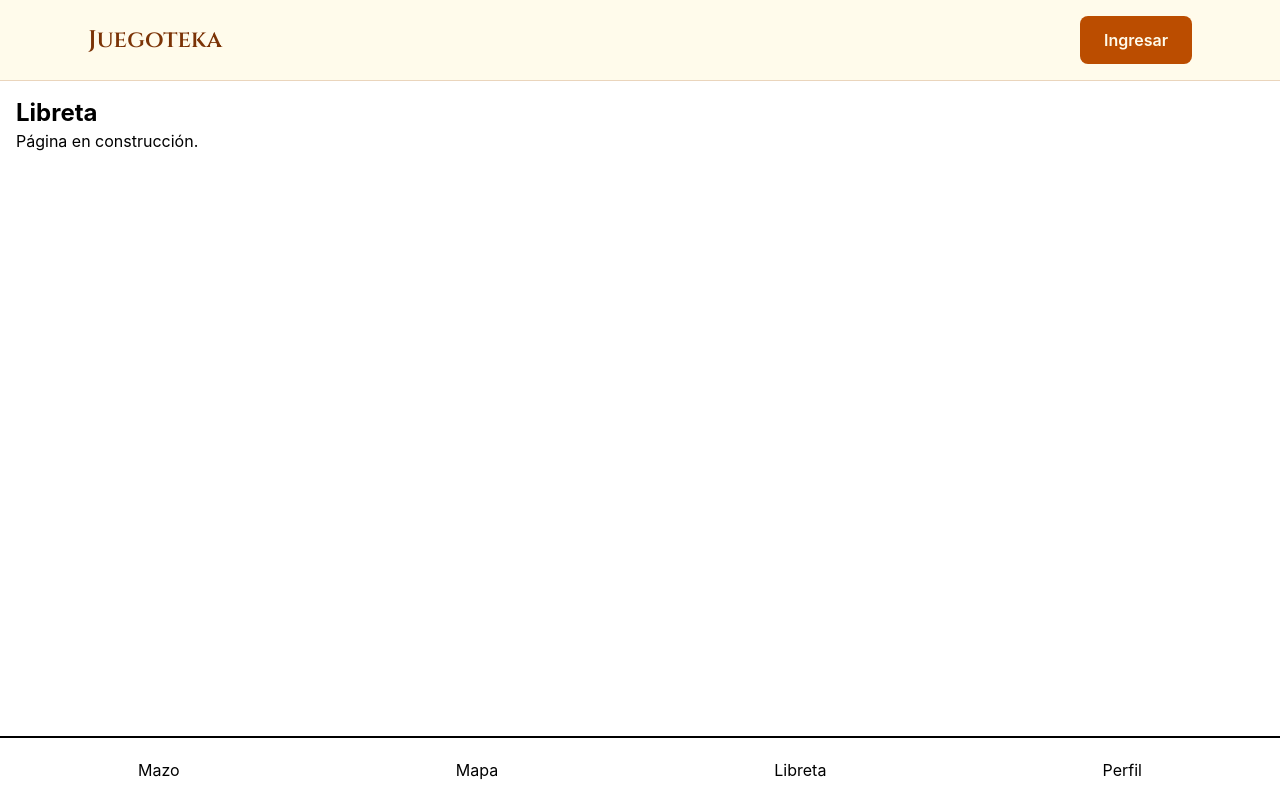
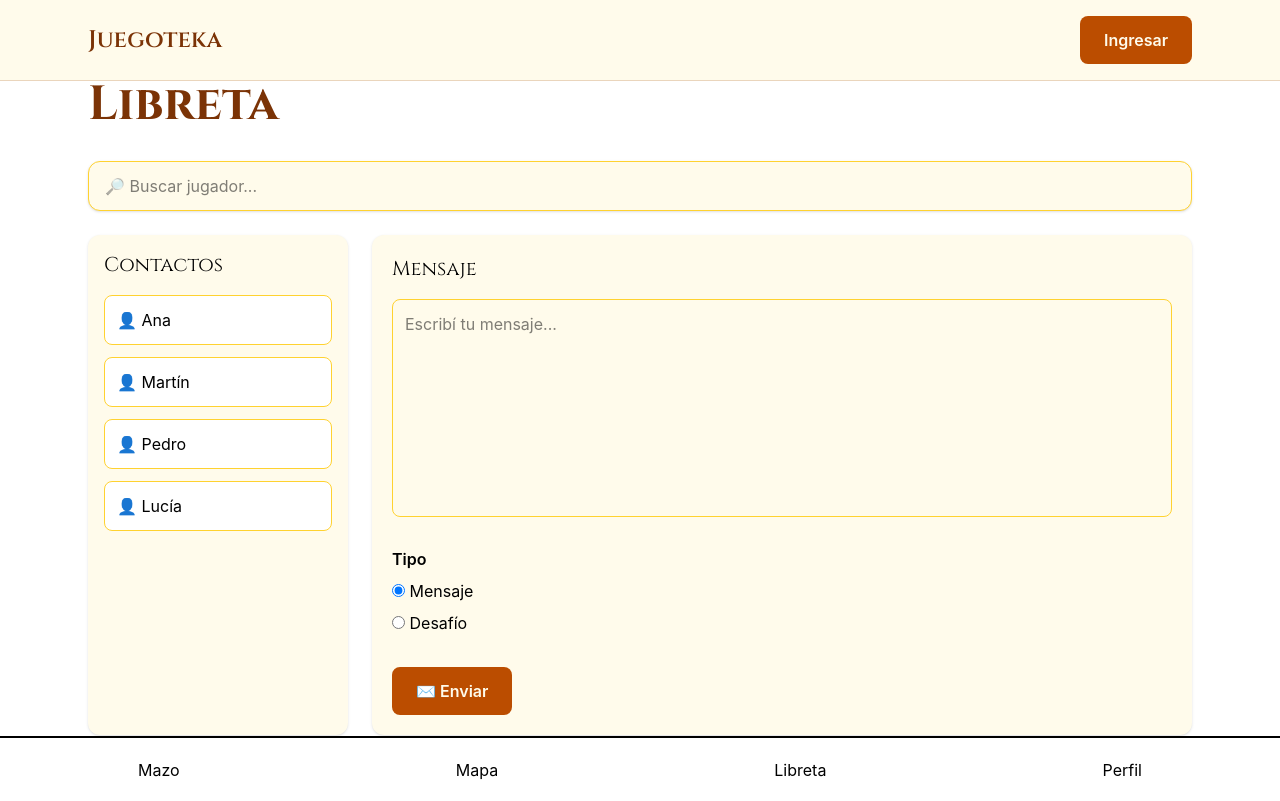
Before and after one commit to FedericoNadal/juegoteka-frontend, a React (Vite) app: page /libreta in a window 1280 px wide. Built offline with nearby package versions, Linux system fonts and the light colour scheme; the HTML template or start-up script is replaced by a standard one.

Commit message:
feat: maquetar página libreta

```diff
--- /dev/null
+++ b/src/components/Libreta/ContactCard.tsx
@@ -0,0 +1,41 @@
+type Props = {
+
+    nombre: string;
+
+};
+
+/**
+ * Representa un contacto de la libreta.
+ *
+ * Más adelante mostrará fotografía,
+ * estado y última conexión.
+ */
+function ContactCard({ nombre }: Props) {
+
+    return (
+
+        <button
+
+            className="
+                w-full
+                rounded-lg
+                border
+                border-amber-300
+                bg-white
+                p-3
+                text-left
+                transition
+                hover:bg-amber-100
+            "
+
+        >
+
+            👤 {nombre}
+
+        </button>
+
+    );
+
+}
+
+export default ContactCard;
--- /dev/null
+++ b/src/components/Libreta/ContactList.tsx
@@ -0,0 +1,67 @@
+import ContactCard from "./ContactCard";
+
+/**
+ * Lista lateral de contactos.
+ *
+ * En esta primera versión utiliza
+ * información simulada.
+ */
+function ContactList() {
+
+    const contactos = [
+
+        "Ana",
+
+        "Martín",
+
+        "Pedro",
+
+        "Lucía"
+
+    ];
+
+    return (
+
+        <section
+            className="
+                rounded-xl
+                bg-amber-50
+                p-4
+                shadow
+            "
+        >
+
+            <h2
+                className="
+                    font-title
+                    text-xl
+                    mb-4
+                "
+            >
+                Contactos
+            </h2>
+
+            <div className="space-y-3">
+
+                {
+
+                    contactos.map((nombre) => (
+
+                        <ContactCard
+                            key={nombre}
+                            nombre={nombre}
+                        />
+
+                    ))
+
+                }
+
+            </div>
+
+        </section>
+
+    );
+
+}
+
+export default ContactList;
--- /dev/null
+++ b/src/components/Libreta/MEssageEditor.tsx
@@ -0,0 +1,100 @@
+import Button from "../ui/Button";
+
+/**
+ * Editor principal.
+ *
+ * Permite escribir un mensaje
+ * o iniciar un desafío.
+ */
+function MessageEditor() {
+
+    return (
+
+        <section
+
+            className="
+                rounded-xl
+                bg-amber-50
+                p-5
+                shadow
+            "
+
+        >
+
+            <h2
+                className="
+                    font-title
+                    text-xl
+                    mb-4
+                "
+            >
+                Mensaje
+            </h2>
+
+            <textarea
+
+                rows={8}
+
+                placeholder="Escribí tu mensaje..."
+
+                className="
+                    w-full
+                    rounded-lg
+                    border
+                    border-amber-300
+                    p-3
+                    resize-none
+                "
+
+            />
+
+            <div className="mt-6">
+
+                <p className="font-semibold mb-2">
+
+                    Tipo
+
+                </p>
+
+                <label className="block">
+
+                    <input
+                        type="radio"
+                        name="tipo"
+                        defaultChecked
+                    />
+
+                    {" "}Mensaje
+
+                </label>
+
+                <label className="block mt-2">
+
+                    <input
+                        type="radio"
+                        name="tipo"
+                    />
+
+                    {" "}Desafío
+
+                </label>
+
+            </div>
+
+            <div className="mt-8">
+
+                <Button>
+
+                    ✉ Enviar
+
+                </Button>
+
+            </div>
+
+        </section>
+
+    );
+
+}
+
+export default MessageEditor;
--- /dev/null
+++ b/src/components/Libreta/SearchBar.tsx
@@ -0,0 +1,36 @@
+/**
+ * Barra de búsqueda.
+ *
+ * Permitirá localizar rápidamente jugadores.
+ *
+ * Más adelante podrá consultar directamente
+ * la API mediante debounce.
+ */
+function SearchBar() {
+
+    return (
+
+        <input
+
+            type="text"
+
+            placeholder="🔎 Buscar jugador..."
+
+            className="
+                w-full
+                rounded-xl
+                border
+                border-amber-300
+                bg-amber-50
+                px-4
+                py-3
+                shadow-sm
+            "
+
+        />
+
+    );
+
+}
+
+export default SearchBar;
--- a/src/pages/Libreta/Libreta.tsx
+++ b/src/pages/Libreta/Libreta.tsx
@@ -1,9 +1,60 @@
-export default function Libreta() {
-  return (
-    <section className="p-4">
-      <h1 className="text-2xl font-bold">Libreta</h1>
+import Container from "../../components/ui/Container";
+import PageTitle from "../../components/ui/PageTitle";
 
-      <p>Página en construcción.</p>
-    </section>
-  );
+import SearchBar from "../../components/Libreta/SearchBar";
+import ContactList from "../../components/Libreta/ContactList";
+import MessageEditor from "../../components/Libreta/MEssageEditor";
+
+/**
+ * Página Libreta
+ *
+ * Espacio destinado a la comunicación entre usuarios.
+ *
+ * Desde aquí podrán enviarse mensajes o desafíos.
+ *
+ * En esta primera versión la información es estática;
+ * posteriormente se conectará con la API de usuarios
+ * y mensajes.
+ */
+function Libreta() {
+
+    return (
+
+        <main>
+
+            <Container>
+
+                <PageTitle>
+                    Libreta
+                </PageTitle>
+
+                {/* Buscador de jugadores */}
+                <SearchBar />
+
+                {/* En escritorio se muestran ambas columnas.
+                    En móviles se apilan automáticamente. */}
+
+                <section
+                    className="
+                        mt-6
+                        grid
+                        gap-6
+                        md:grid-cols-[260px_1fr]
+                    "
+                >
+
+                    <ContactList />
+
+                    <MessageEditor />
+
+                </section>
+
+            </Container>
+
+        </main>
+
+    );
+
 }
+
+export default Libreta;
```
